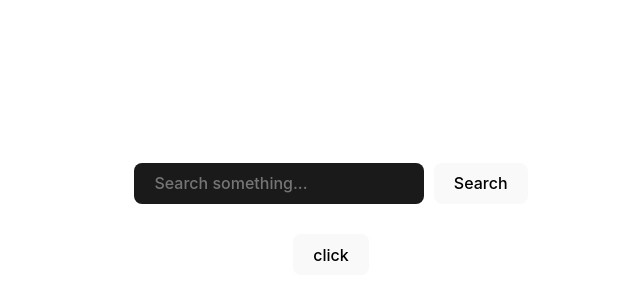
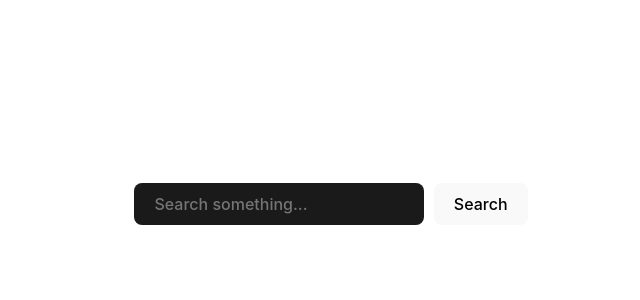
Before and after one commit to Otabek996/react-2024-q3, a React (Vite) app: page / in a window 1280 px wide. Shown: the part 188-488 px from the top of the page, without its empty margins (309-949 px from the left). Built offline with nearby package versions, Linux system fonts and the light colour scheme.

Commit message:
refactor: change code structure by adding navbar

```diff
--- a/src/App.css
+++ b/src/App.css
@@ -4,3 +4,10 @@
   padding: 2rem;
   text-align: center;
 }
+
+nav {
+  display: flex;
+  align-items: center;
+  gap: 10px;
+  padding: 30px;
+}
--- a/src/App.tsx
+++ b/src/App.tsx
@@ -1,29 +1,52 @@
 import { Component } from 'react';
 import api from './services/api';
-import Navbar from './components/Navbar/Navbar';
+import SearchInput from './components/SearchInput/SearchInput';
+import SearchButton from './components/SearchButton/SearchButton';
 import './App.css';
 
-class App extends Component {
-  state = {
-    category: '',
-  };
+interface AppState {
+  inputValue: string;
+  apiData: string;
+}
+
+class App extends Component<object, AppState> {
+  constructor(props: object) {
+    super(props);
+    this.state = {
+      inputValue: '',
+      apiData: '',
+    };
+  }
 
   getData = () => {
     api.fetchData().then((res) => {
-      const category = res.data.people;
-      this.setState({ category });
+      this.setState({ apiData: res.data.people });
     });
+  };
+
+  handleInputChange = (event: React.ChangeEvent<HTMLInputElement>) => {
+    this.setState({ inputValue: event.target.value });
+  };
+
+  handleButtonClick = () => {
+    this.getData();
+    console.log(this.state.apiData);
   };
 
   render() {
     return (
       <div className="container">
         <header>
-          <Navbar />
+          <nav className="navbar">
+            <SearchInput
+              value={this.state.inputValue}
+              onChange={this.handleInputChange}
+            />
+            <SearchButton onClick={this.handleButtonClick} />
+          </nav>
         </header>
 
-        <button onClick={this.getData}>click</button>
-        <p>{this.state.category}</p>
+        <p>{ this.state.apiData }</p>
       </div>
     );
   }
```
